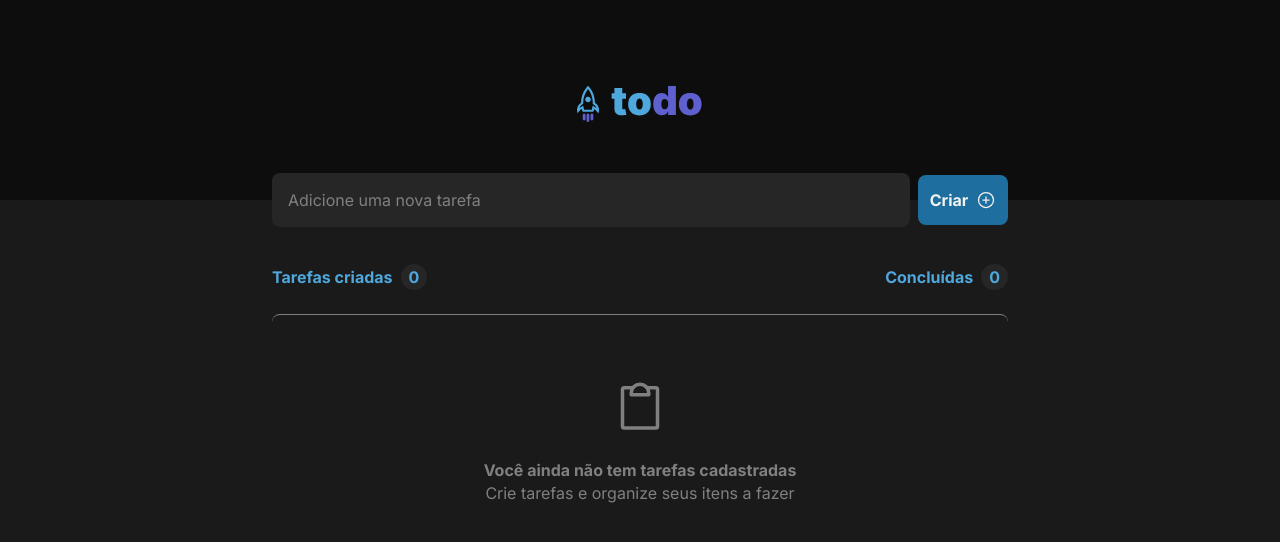
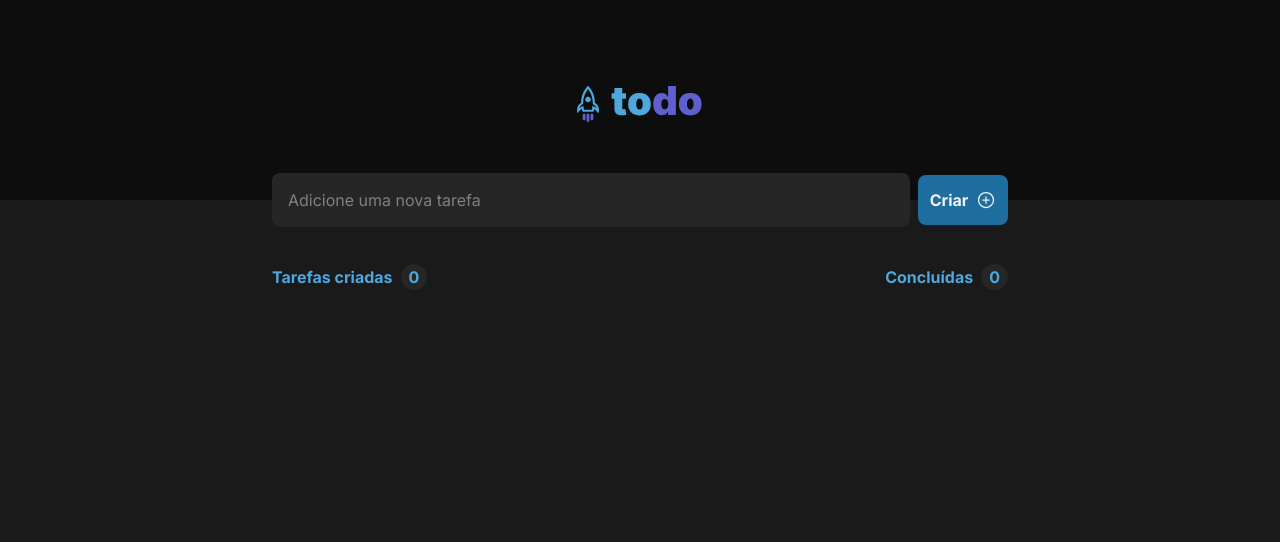
Before and after one commit to Marcelorpc/to-do-list-challenge-ReactJS-TypeScript, a React (Vite) app: page / in a window 1280 px wide. Shown: the top 542 px of the page. Built offline with nearby package versions, Linux system fonts and the light colour scheme.

Commit message:
adjust main size

```diff
--- a/src/css/App.module.css
+++ b/src/css/App.module.css
@@ -69,8 +69,10 @@ form button:hover {
 }
 
 main {
-  display: grid;
-  place-content: center;
+  height: 35rem;
+  display: flex;
+  flex-direction: column;
+  align-items: center;
 }
 
 .taskListHeader {
@@ -106,9 +108,23 @@ main {
   color: var(--color-base-gray-300);
   border-top: 1px solid var(--color-base-gray-300);
   border-radius: 8px;
+
+  display: none;
 }
 
 .clipboard {
   margin-bottom: 2.4rem;
   color: var(--color-base-gray-300);
 }
+
+.taskList {
+  width: 73.6rem;
+  display: flex;
+  flex-direction: column;
+  gap: 1.2rem;
+  overflow-y: scroll;
+}
+
+.taskList::-webkit-scrollbar {
+  display: none;
+}
```
